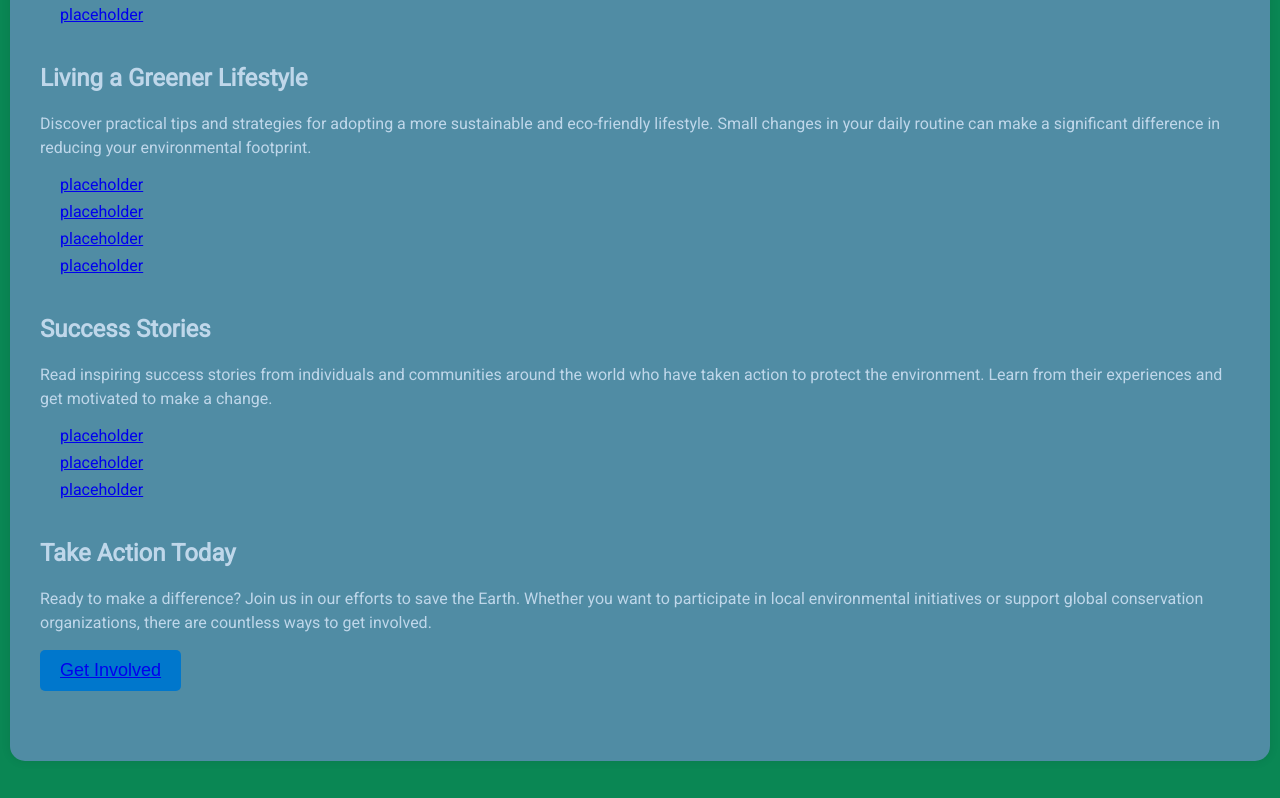
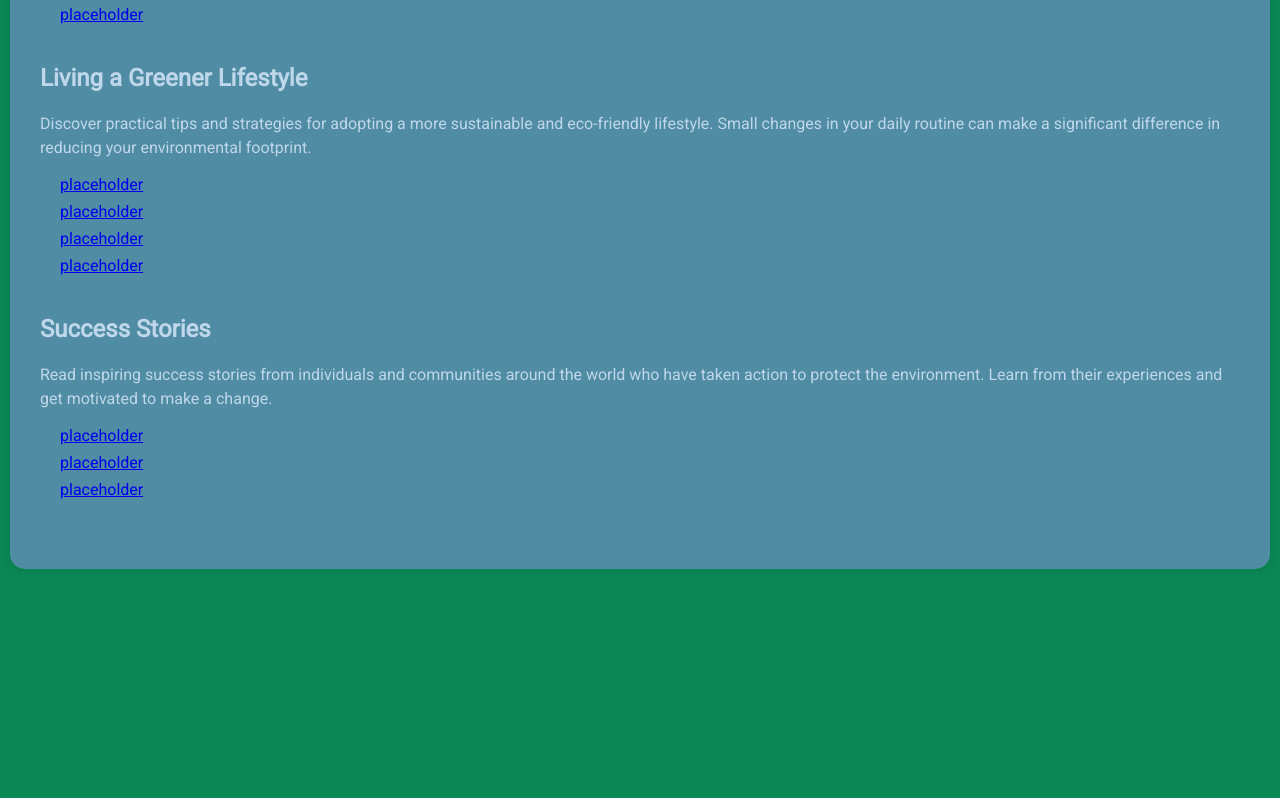
Before and after one commit to vsteve96/SaveTheWorld, a plain HTML site: page index.html in a window 1280 px wide. Shown: the part 431-1229 px from the top of the page. After the commit the page ends 1088 px from the top, so only its background shows below. Drawn offline with Linux system fonts and the light colour scheme.

Commit message:
Delete take action section from main page

```diff
--- a/index.html
+++ b/index.html
@@ -71,14 +71,6 @@
             <li><a href="#">placeholder</a></li>
         </ul>
     </section>
-
-    <section id="action">
-        <h2>Take Action Today</h2>
-        <p>Ready to make a difference? Join us in our efforts to save the Earth. Whether you want to participate in
-            local environmental initiatives or support global conservation organizations, there are countless ways to
-            get involved.</p>
-        <button><a href="#">Get Involved</a></button>
-    </section>
 </main>
 <footer>
     <ul id="social-networks">
```
